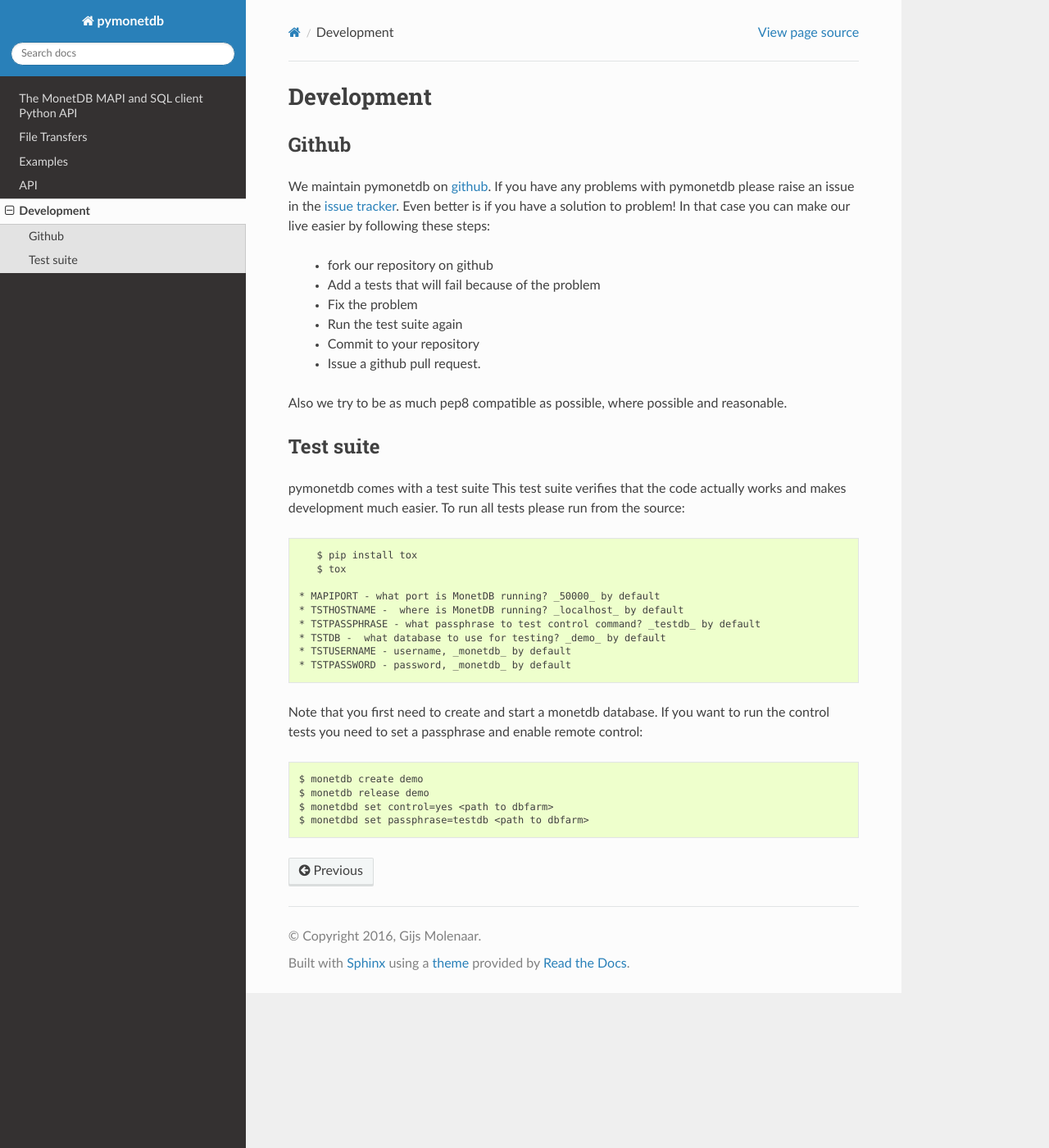
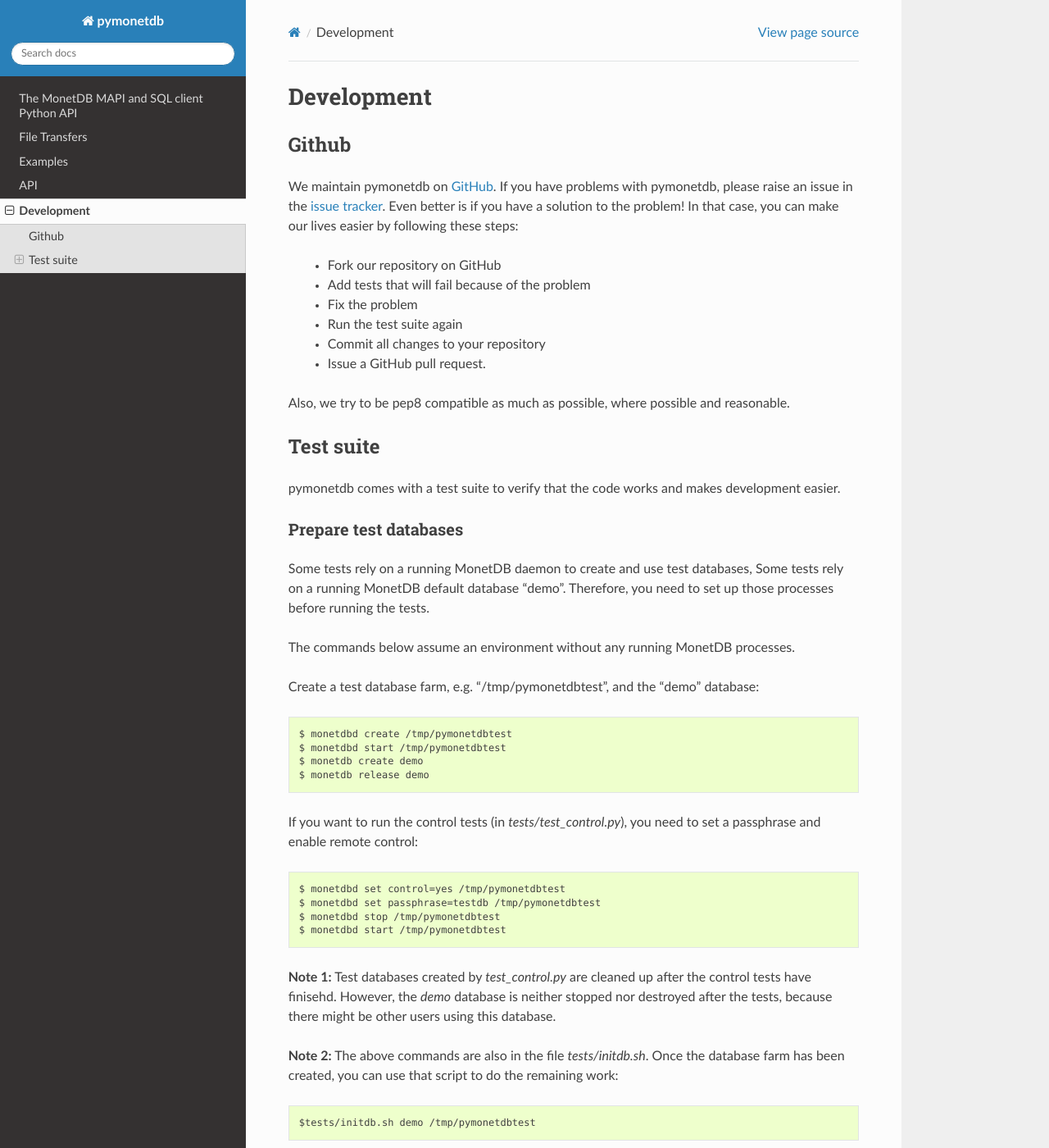
Before and after one commit to MonetDB/pymonetdb, a Sphinx documentation site: the page built from doc/development.rst, in a window 1280 px wide and 1400 px high. Shown: the whole window at 82% size. Built offline with Sphinx 7.4.7 and the Read the Docs theme 2.0.0, drawn with Linux system fonts in a browser that asks for light colours; the version number could not be read and is left out; some of the changed text lies outside the part shown.

Commit message:
Updated information for developers

```diff
--- a/doc/development.rst
+++ b/doc/development.rst
@@ -4,44 +4,119 @@ Development
 Github
 ------
 
-We maintain pymonetdb on `github <https://github.com/gijzelaerr/pymonetdb>`_.
-If you have any problems with pymonetdb please raise an issue in the
+We maintain pymonetdb on `GitHub <https://github.com/gijzelaerr/pymonetdb>`_.
+If you have problems with pymonetdb, please raise an issue in the
 `issue tracker <https://github.com/gijzelaerr/pymonetdb/issues>`_. Even better
-is if you have a solution to problem! In that case you can make our live easier
+is if you have a solution to the problem! In that case, you can make our lives easier
 by following these steps:
 
- * fork our repository on github
- * Add a tests that will fail because of the problem
+ * Fork our repository on GitHub
+ * Add tests that will fail because of the problem
  * Fix the problem
  * Run the test suite again
- * Commit to your repository
- * Issue a github pull request.
+ * Commit all changes to your repository
+ * Issue a GitHub pull request.
 
-Also we try to be as much pep8 compatible as possible, where possible and
+Also, we try to be pep8 compatible as much as possible, where possible and
 reasonable.
 
 Test suite
 ----------
 
-pymonetdb comes with a test suite This test suite verifies that the code
-actually works and makes development much easier.  To run
-all tests please run from the source::
+pymonetdb comes with a test suite to verify that the code
+works and makes development easier.
 
-    $ pip install tox
-    $ tox
+Prepare test databases
+^^^^^^^^^^^^^^^^^^^^^^
 
- * MAPIPORT - what port is MonetDB running? _50000_ by default
- * TSTHOSTNAME -  where is MonetDB running? _localhost_ by default
- * TSTPASSPHRASE - what passphrase to test control command? _testdb_ by default
- * TSTDB -  what database to use for testing? _demo_ by default
- * TSTUSERNAME - username, _monetdb_ by default
- * TSTPASSWORD - password, _monetdb_ by default
+Some tests rely on a running MonetDB daemon to create and use test databases,
+Some tests rely on a running MonetDB default database "demo".
+Therefore, you need to set up those processes before running the tests.
 
-Note that you first need to create and start a monetdb database. If you
-want to run the control tests you need to set a passphrase and enable remote
-control::
+The commands below assume an environment without any running MonetDB processes.
 
- $ monetdb create demo
- $ monetdb release demo
- $ monetdbd set control=yes <path to dbfarm>
- $ monetdbd set passphrase=testdb <path to dbfarm>
+Create a test database farm, e.g. "/tmp/pymonetdbtest", and the "demo"
+database::
+
+  $ monetdbd create /tmp/pymonetdbtest
+  $ monetdbd start /tmp/pymonetdbtest
+  $ monetdb create demo
+  $ monetdb release demo
+
+If you want to run the control tests (in `tests/test_control.py`), you need to set a
+passphrase and enable remote control::
+
+  $ monetdbd set control=yes /tmp/pymonetdbtest
+  $ monetdbd set passphrase=testdb /tmp/pymonetdbtest
+  $ monetdbd stop /tmp/pymonetdbtest
+  $ monetdbd start /tmp/pymonetdbtest
+
+**Note 1:** Test databases created by `test_control.py` are cleaned up after the
+control tests have finisehd. However, the `demo` database is neither stopped
+nor destroyed after the tests, because there might be other users using this
+database.
+
+**Note 2:** The above commands are also in the file `tests/initdb.sh`.  Once the
+database farm has been created, you can use that script to do the remaining
+work::
+
+  $tests/initdb.sh demo /tmp/pymonetdbtest
+
+**WARNING:** `initdb.sh` will destroy the given database `demo` *WITHOUT*
+asking for confirmation!
+
+Run tests
+^^^^^^^^^
+
+There are many ways to run the tests.
+Below we list several often used commands.
+One should any the commands in the root directory of one's pymonetdb source.
+
+* With Python unittest::
+
+  $ python -m unittest # to run all tests
+  $ python -m unittest -f # to run all tests but stop after the first failure
+  $ python -m unittest -v # to run all tests and get information about individual test
+  $ python -m unittest -v tests.test_policy # to run all test of the module "tests.test_policy"
+  $ python -m unittest -v -k test_fetch # to run the sub-testset "test_fetch*"
+
+* With `pytest`::
+
+  $ pytest # to run all tests
+  $ pytest -v # to run all test and get information about individual test
+  $ pytest -v tests/test_oid.py # to run one test file
+
+* With `make`::
+
+  $ make test
+
+Note: `make test` creates a `venv` in which it installs and runs `pytest`.  If
+you get the error "Could not install packages due to an OSError: [Errno 39]
+Directory not empty: '_internal'", it is probably because your pymonetdb source
+is in a Vagrant shared folder.  A simple workaround is to move your pymonetdb
+source to a local folder on your VM. See also `vagrant`_.
+
+.. _vagrant: https://github.com/hashicorp/vagrant/issues/12057
+
+* With `tox`::
+
+  $ pip install tox; tox
+
+Note: You will need to add your Python version to the `envlist` in the
+`tox.ini` file, if it is not listed there.
+
+Environment variables
+^^^^^^^^^^^^^^^^^^^^^
+
+A number of environment variables are defined in `tests/util.py`.
+Many of them are self-explanatory.
+Here we just highlight a few:
+
+* TSTPASSPHRASE is the pass phrase of Merovingian. You have to set it if you want to run the control test (see `Prepare test databases`_ above).
+* Some tests are skipped unless TSTFULL is set to `true`, e.g.::
+
+  $ TSTFULL=true python3 -m unittest -v tests/test_control.py
+
+* TSTCONTROL is also used to control the tests in `test_control.py`.  The default `tcp,local` means run the tests over TCP/IP (e.g. on port 50000) and the Unix domain socket (e.g. "/tmp/s.merovingian.50000"). When you run MonetDB in, e.g., a Docker container, you can turn off the tests over the Unix socket using `TSTCONTROL=tcp`.  If you want to turn off all Merovingian tests, you can use `TSTCONTROL=off` (actually, any string other than "tcp" and "local" will do)::
+
+  $ TSTFULL=true TSTCONTROL=tcp  python3 -m unittest -v tests/test_control.py
```
